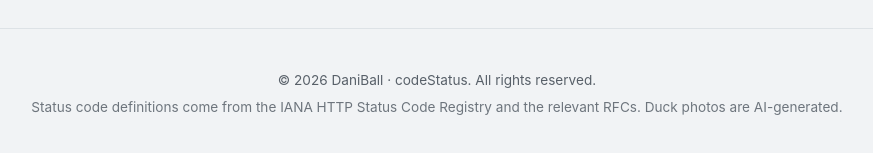
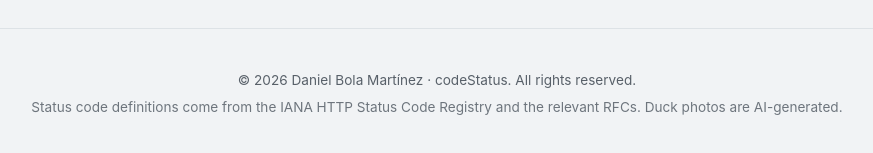
Before and after one commit to DaniBall/codeStatus, a React (Create React App) app: page /1 in a window 1280 px wide. Shown: the part 303-456 px from the top of the page, without its empty margins (203-1076 px from the left). Built offline with nearby package versions, Linux system fonts and the light colour scheme.

Commit message:
:memo: Pone el titular legal del copyright
Estaba el usuario de GitHub porque no sabía el nombre. En un aviso de
copyright el que cuenta es el legal.

Co-Authored-By: Claude <noreply@anthropic.com>
Claude-Session: https://claude.ai/code/session_01T4XvVrE9tcMtfBZGNB84h8

```diff
--- a/src/elements/Footer.js
+++ b/src/elements/Footer.js
@@ -4,7 +4,7 @@ export default function Footer() {
     return (
         <footer className='siteFooter'>
             <p className='siteFooter-line'>
-                © {AÑO} DaniBall · codeStatus. All rights reserved.
+                © {AÑO} Daniel Bola Martínez · codeStatus. All rights reserved.
             </p>
             <p className='siteFooter-line siteFooter-note'>
                 Status code definitions come from the IANA HTTP Status Code Registry
```
Also changed, not shown: 1 other file (tests, documents, lock files or other folders).
